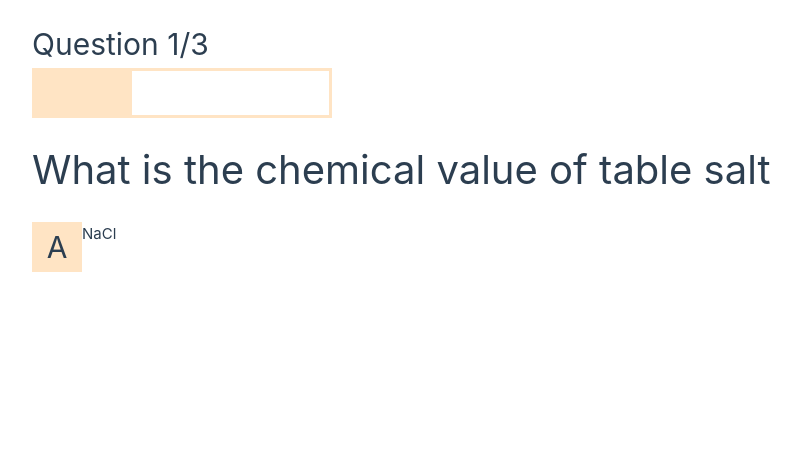
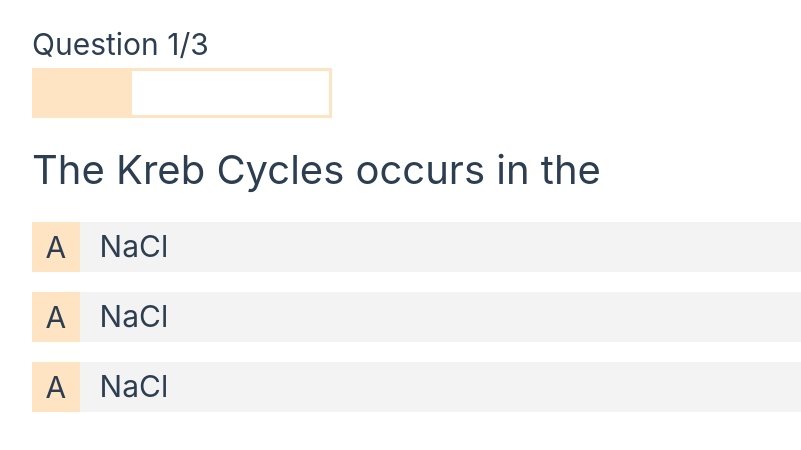
Before and after one commit to jon1267/QuizApp, a Vue app: page /quiz/1 in a window 1280 px wide. Shown: the top 450 px of the page, without its empty margins (108-909 px from the left). Built offline with nearby package versions, Linux system fonts and the light colour scheme.

Commit message:
create lowest level module

```diff
--- /dev/null
+++ b/src/components/Question.vue
@@ -0,0 +1,54 @@
+<script setup>
+  import { defineProps } from 'vue';
+
+  const {question} = defineProps(['question']);
+</script>
+
+<template>
+  <div class="question-container">
+    <h1 class="question">
+      {{ question.text }}
+    </h1>
+  </div>
+  <div class="options-container">
+    <!-- добавить label в quizes.json !!! -->
+    <div v-for="option in question.options" :key="option.id" class="option">
+      <p class="option-label">A</p>
+      <div class="option-value">
+        <p>NaCl</p>
+      </div>
+    </div>
+
+  </div>
+</template>
+
+<style scoped>
+  .question-container {
+    margin-top: 20px;
+  }
+  .question {
+    font-size: 40px;
+    margin-bottom: 20px;
+  }
+  .option {
+    display: flex;
+    margin-bottom: 20px;
+    cursor: pointer;
+  }
+  .option-label {
+    background-color: bisque;
+    width: 50px;
+    height: 50px;
+    font-size: 30px;
+    display: flex;
+    align-items: center;
+    justify-content: center;
+  }
+  .option-value {
+    border-color: rgb(244, 239, 2399);
+    background-color: #f3f3f3;
+    width: 100%;
+    font-size: 30px;
+    padding: 0 20px;
+  }
+</style>
--- /dev/null
+++ b/src/components/QuizHeader.vue
@@ -0,0 +1,27 @@
+<template>
+  <header>
+    <h4>Question 1/3</h4>
+      <div class="bar">
+        <div class="completion"></div>
+      </div>
+  </header>
+</template>
+
+<style scoped>
+  header {
+    margin-top: 20px;
+  }
+  header h4 {
+    font-size: 30px;
+  }
+  .bar {
+    width: 300px;
+    height: 50px;
+    border: 3px solid bisque;
+  }
+  .completion {
+    height: 100%;
+    width: 33%;
+    background-color: bisque;
+  }
+</style>
--- a/src/data/quizes.json
+++ b/src/data/quizes.json
@@ -1,33 +1,33 @@
 [
   {
       "id":1,
-      "img":"https://images.unsplash.com/photo-1546074177-ffdda98d214f?ixlib=rb-4.0.3&ixid=MnwxMjA3fDB8MHxzZWFyY2h8M3x8c3BlbGxpbmd8ZW58MHx8MHx8&auto=format&fit=crop&w=800&q=60",
-      "name":"Spelling",
+      "img":"https://blogs.biomedcentral.com/on-biology/wp-content/uploads/sites/5/2017/12/DNA.png",
+      "name":"Biologe",
       "questions": [
           {
               "id":1,
-              "text":"https://media.istockphoto.com/id/1364253107/photo/dog-and-cat-as-best-friends-looking-out-the-window-together.jpg?b=1&s=170667a&w=0&k=20&c=u1xPaiM1NNVHPtvPVhh0vKCoU0wycUeQD61v6NpVBWI=",
+              "text":"The Kreb Cycles occurs in the",
               "options":[
                   {
                       "id":1,
-                      "text": "dog and cat",
+                      "text": "Mitochondria",
                       "isCorrect":true
                   },
                   {
                       "id":2,
-                      "text": "dog end cet",
+                      "text": "Nucleus",
                       "isCorrect":false
                   },
                   {
                       "id":3,
-                      "text": "dug and cet",
+                      "text": "Rough ER",
                       "isCorrect":false
                   }
               ]
           },
           {
               "id":2,
-              "text":"https://media.istockphoto.com/id/1332501286/photo/aerial-flying-airplane-and-sky-landscape-close-up.jpg?b=1&s=170667a&w=0&k=20&c=F3PSMzB2x-pI-ctwUEGTY4jvnRYIi3PgCheBiCu8Y7Q=",
+              "text":"How many oxygen molecules can hemoglobin hold",
               "options":[
                   {
                       "id":1,
--- a/src/views/QuizView.vue
+++ b/src/views/QuizView.vue
@@ -1,68 +1,25 @@
+<script setup>
+  import Question from '../components/Question.vue';
+  import QuizHeader from '../components/QuizHeader.vue';
+  import { useRoute } from 'vue-router';
+  import { ref } from 'vue';
+  import quizes from "../data/quizes.json";
+
+  const route = useRoute();
+  const quizId = route.params.id; //console.log(quizId);
+  //console.log(quizes);
+
+  const quiz = quizes.find(q => q.id == quizId)
+  console.log(quiz);
+  const currentQuestionIndex = ref(0);
+
+</script>
+
 <template>
   <div>
-    <header>
-      <h4>Question 1/3</h4>
-        <div class="bar">
-          <div class="completion"></div>
-        </div>
-    </header>
+      <QuizHeader />
     <div>
-      <div class="question-container">
-        <h1 class="question">
-          What is the chemical value of table salt
-        </h1>
-      </div>
-      <div class="options-container">
-        <div class="option">
-          <p class="option-label">A</p>
-          <div class="option-value">
-            <p>NaCl</p>
-          </div>
-        </div>
-      </div>
+      <Question :question="quiz.questions[currentQuestionIndex]" />
     </div>
   </div>
 </template>
-
-<style scoped>
-  header {
-    margin-top: 20px;
-  }
-  header h4 {
-    font-size: 30px;
-  }
-  .bar {
-    width: 300px;
-    height: 50px;
-    border: 3px solid bisque;
-  }
-  .completion {
-    height: 100%;
-    width: 33%;
-    background-color: bisque;
-  }
-  .question-container {
-    margin-top: 20px;
-  }
-  .question {
-    font-size: 40px;
-    margin-bottom: 20px;
-  }
-  .option {
-    display: flex;
-    margin-bottom: 20px;
-    cursor: pointer;
-  }
-  .option-label {
-    background-color: bisque;
-    width: 50px;
-    height: 50px;
-    font-size: 30px;
-    display: flex;
-    align-items: center;
-    justify-content: center;
-  }
-  .option-value {
-    border-color: rgb(244, 239, 239);
-  }
-</style>
```
